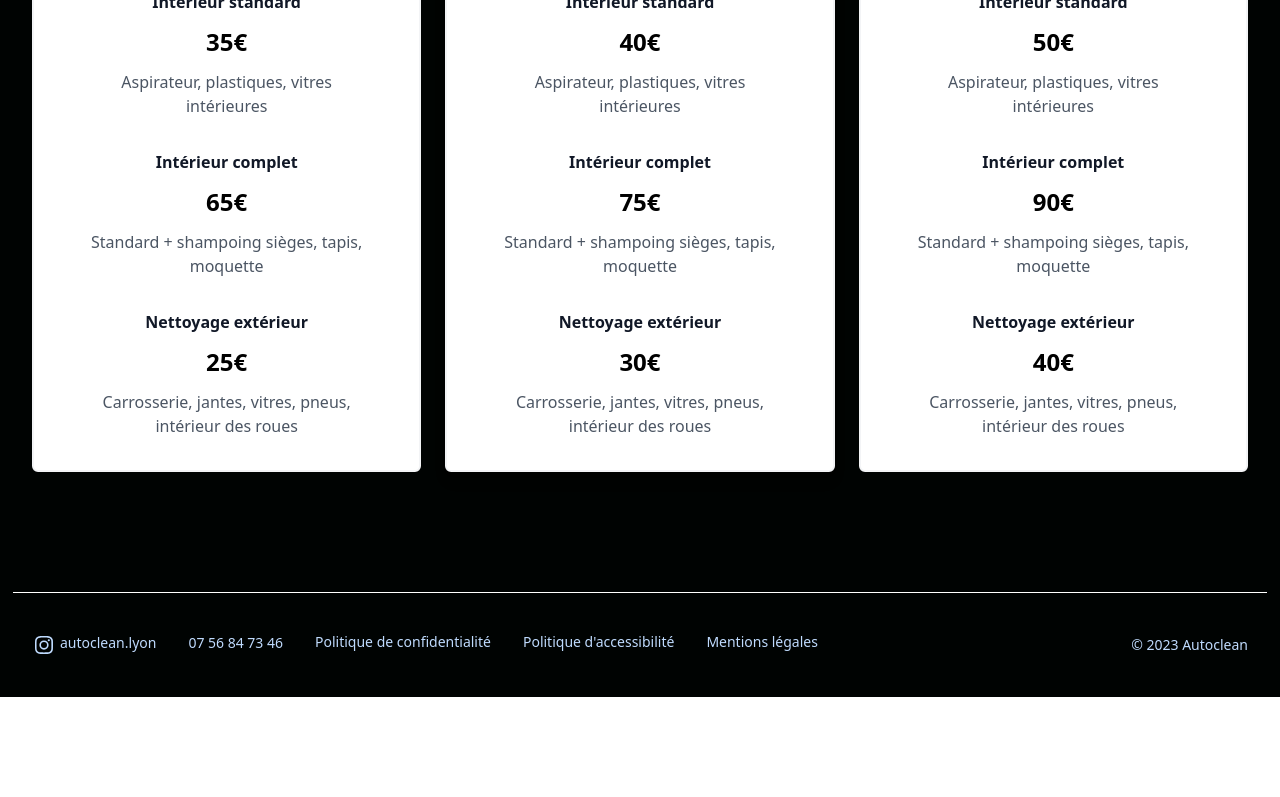
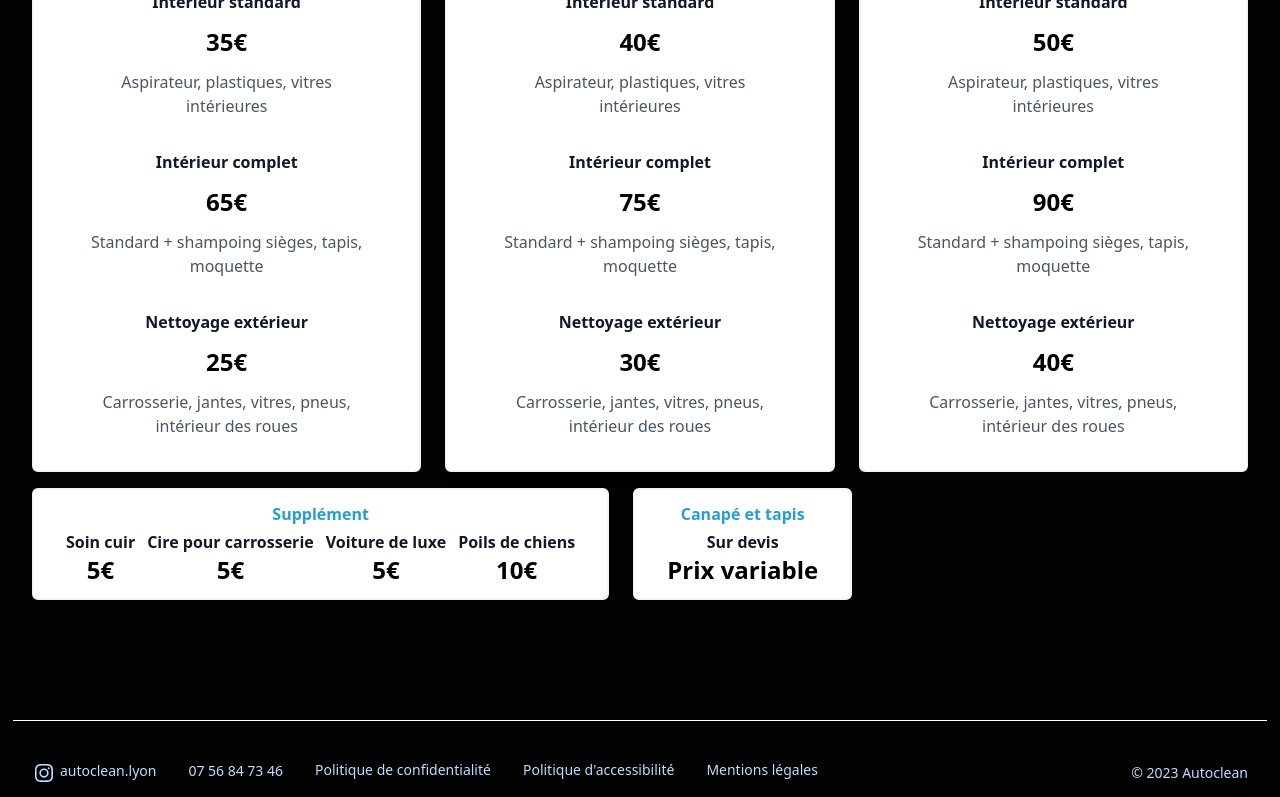
Before and after one commit to y28lyn/autoclean, a React (Vite) app: page /tarifs in a window 1280 px wide. Shown: the part 420-1217 px from the top of the page. Before the commit the page ends 1117 px from the top, so only its background shows below. Built offline with nearby package versions, Linux system fonts and the light colour scheme.

Commit message:
supplements added

```diff
--- a/src/components/article/TarifsArticle.tsx
+++ b/src/components/article/TarifsArticle.tsx
@@ -140,6 +140,67 @@ const TarifsArticle = () => {
               </div>
             </div>
           </div>
+
+          {/*  Autres  */}
+          <div className="flex flex-col md:flex-row md:gap-6">
+            {/*  Supplément  */}
+            <div className="mt-4 overflow-hidden text-center bg-white border-2 border-gray-100 rounded-md w-42 h-fit md:h-28 py-2">
+              <div className="p-8 py-1 xl:px-8">
+                <h3 className="text-base font-semibold text-autoclean_blue">
+                  Supplément
+                </h3>
+                <div className="flex flex-col md:flex-row gap-3">
+                  <div className="mt-1">
+                    <h4 className="text-base font-semibold text-gray-900">
+                      Soin cuir
+                    </h4>
+                    <p className="text-2xl font-bold text-black md:text-center">
+                      5€
+                    </p>
+                  </div>
+                  <div className="mt-1">
+                    <h4 className="text-base font-semibold text-gray-900">
+                      Cire pour carrosserie
+                    </h4>
+                    <p className="text-2xl font-bold text-black md:text-center">
+                      5€
+                    </p>
+                  </div>
+                  <div className="mt-1">
+                    <h4 className="text-base font-semibold text-gray-900">
+                      Voiture de luxe
+                    </h4>
+                    <p className="text-2xl font-bold text-black md:text-center">
+                      5€
+                    </p>
+                  </div>
+                  <div className="mt-1">
+                    <h4 className="text-base font-semibold text-gray-900">
+                      Poils de chiens
+                    </h4>
+                    <p className="text-2xl font-bold text-black md:text-center">
+                      10€
+                    </p>
+                  </div>
+                </div>
+              </div>
+            </div>
+
+            {/*  Canapé et tapis  */}
+            <div className="mt-4 overflow-hidden text-center bg-white border-2 border-gray-100 rounded-md w-42 h-28 py-2">
+              <div className="p-8 py-1 xl:px-8">
+                <h3 className="text-base font-semibold text-autoclean_blue">
+                  Canapé et tapis
+                </h3>
+                <div className="mt-1">
+                  <h4 className="text-base font-semibold text-gray-900">
+                    Sur devis
+                  </h4>
+                  <p className="text-2xl font-bold text-black">Prix variable</p>
+                </div>
+              </div>
+            </div>
+          </div>
         </div>
       </section>
     </>
```
